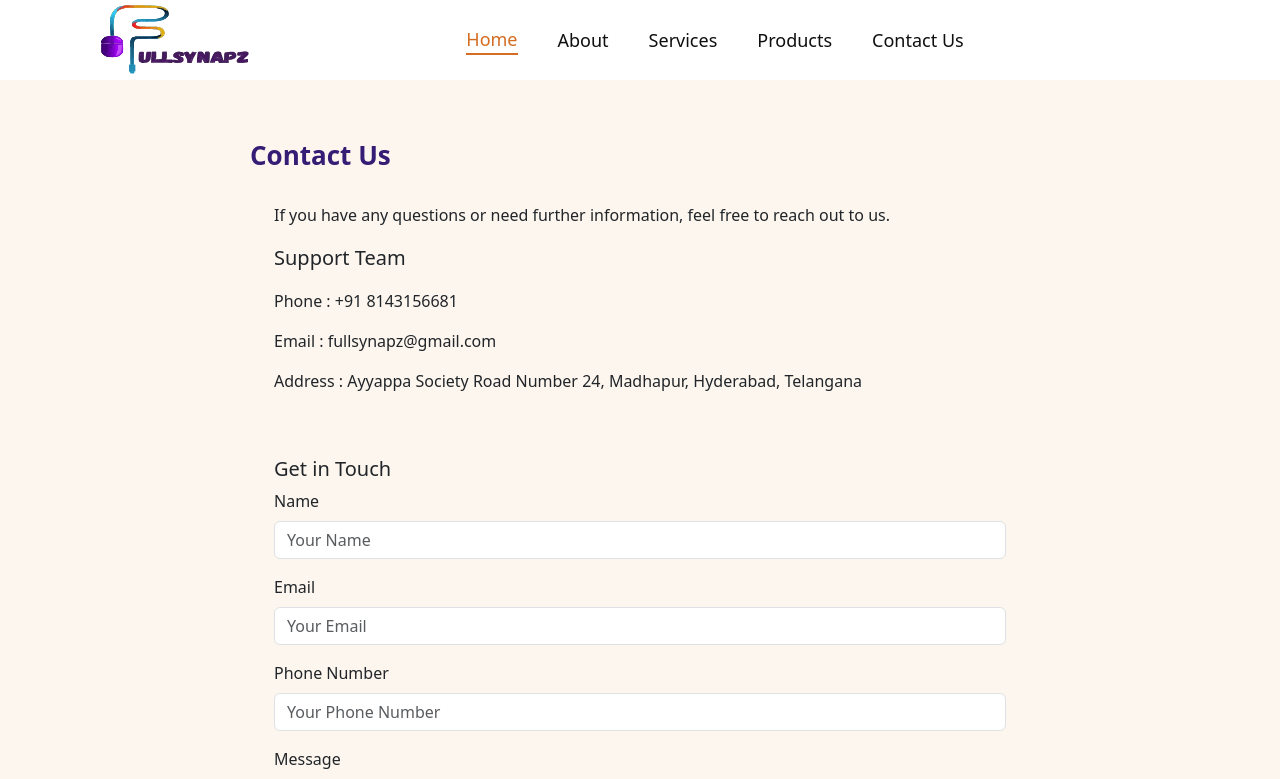
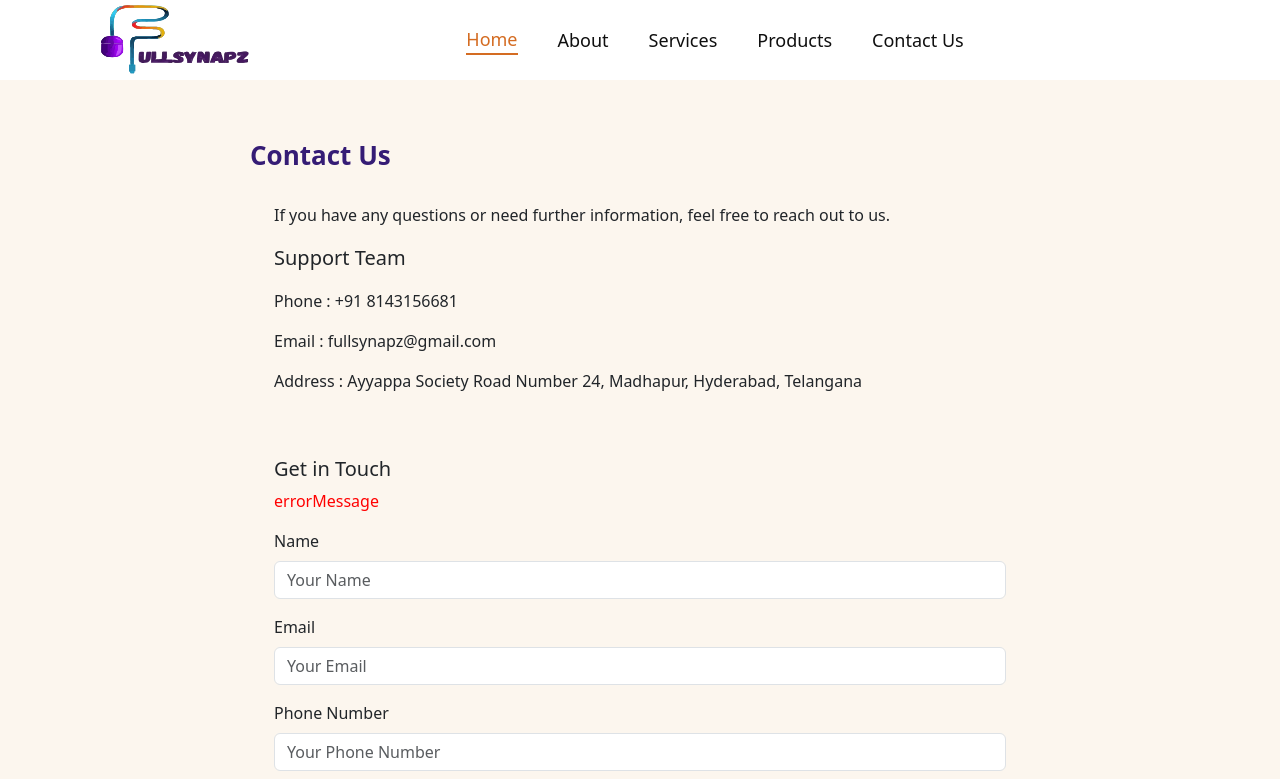
Before and after one commit to fullsynapz/fullsynapz.com, a React (Vite) app: page /#/contact in a window 1280 px wide. Shown: the top 779 px of the page. Built offline with nearby package versions, Linux system fonts and the light colour scheme.

Commit message:
add fileds

```diff
--- a/src/Components/Contact/index.jsx
+++ b/src/Components/Contact/index.jsx
@@ -6,6 +6,7 @@ const Contact = () => {
     const [phoneNumber, setPhoneNumber] = useState("")
     const [email, setEmail] = useState('')
     const [message, setMessage] = useState('')
+    const [errorMessage,setErrorMessage]=useState("")
 
     const handleSubmit = async (e) => {
         e.preventDefault();
@@ -17,7 +18,10 @@ const Contact = () => {
                 email,
                 message,
             };
-
+            if(name !=='' || phoneNumber !="" || email !=='' || message !==''){
+                setErrorMessage("requirefieds missing !")
+                return
+            }
             const response = await fetch(
                 "https://fullsynapzbackend.onrender.com/emailSending",
                 {
@@ -66,6 +70,7 @@ const Contact = () => {
                 <div className="d-flex flex-column p-4 wow animate__animated  animate__fadeInUp mb-5">
                     <form onSubmit={handleSubmit}>
                         <h2 className="fs-20">Get in Touch</h2>
+                        <p style={{color:"red"}}>errorMessage</p>
 
                         <div className="mb-3">
                             <label htmlFor="name" className="form-label">Name</label>
```
